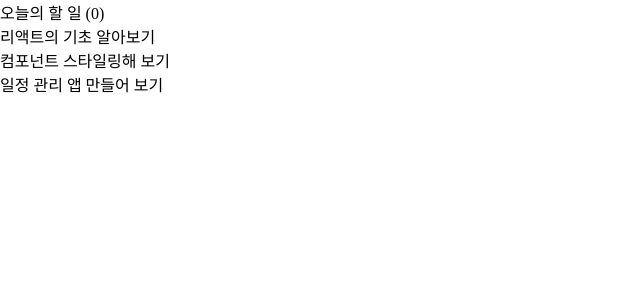
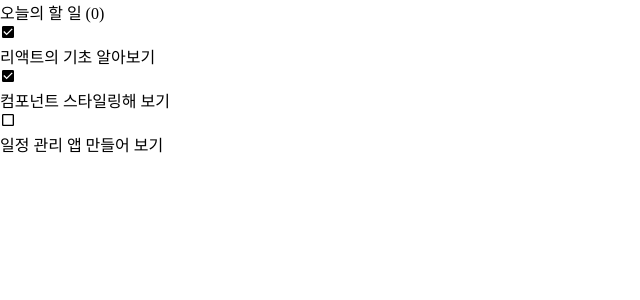
Before and after one commit to wochae/6ew, a React (Create React App) app in the folder blog/: page / in a window 1280 px wide. Shown: the top 300 px of the page, without its empty margins (0-640 px from the left). Built offline with nearby package versions, Linux system fonts and the light colour scheme.

Commit message:
[feat] : TodoItem styling from react-icons've installed #12

```diff
--- a/blog/package.json
+++ b/blog/package.json
@@ -8,6 +8,7 @@
     "@testing-library/user-event": "^13.5.0",
     "react": "^18.2.0",
     "react-dom": "^18.2.0",
+    "react-icons": "^4.8.0",
     "react-scripts": "5.0.1",
     "web-vitals": "^2.1.4"
   },
--- a/blog/src/components/TodoItem.js
+++ b/blog/src/components/TodoItem.js
@@ -1,8 +1,14 @@
 import React from 'react';
+import {MdCheckBox, MdCheckBoxOutlineBlank} from 'react-icons/md';
 
 const TodoItem = ({todo}) => {
-    const {text} = todo;
-    return <div>{text}</div>
-} ;
+    const { id, text, checked } = todo;
+    return <div className="TodoItem">
+        <div className={`content ${checked ? 'checked' : ''}`}>
+            {checked ? <MdCheckBox/> : <MdCheckBoxOutlineBlank/>}
+            <div>{text}</div>
+        </div>
+    </div>
+};
 
 export default TodoItem;
```
Also changed, not shown: 1 other file (tests, documents, lock files or other folders).
